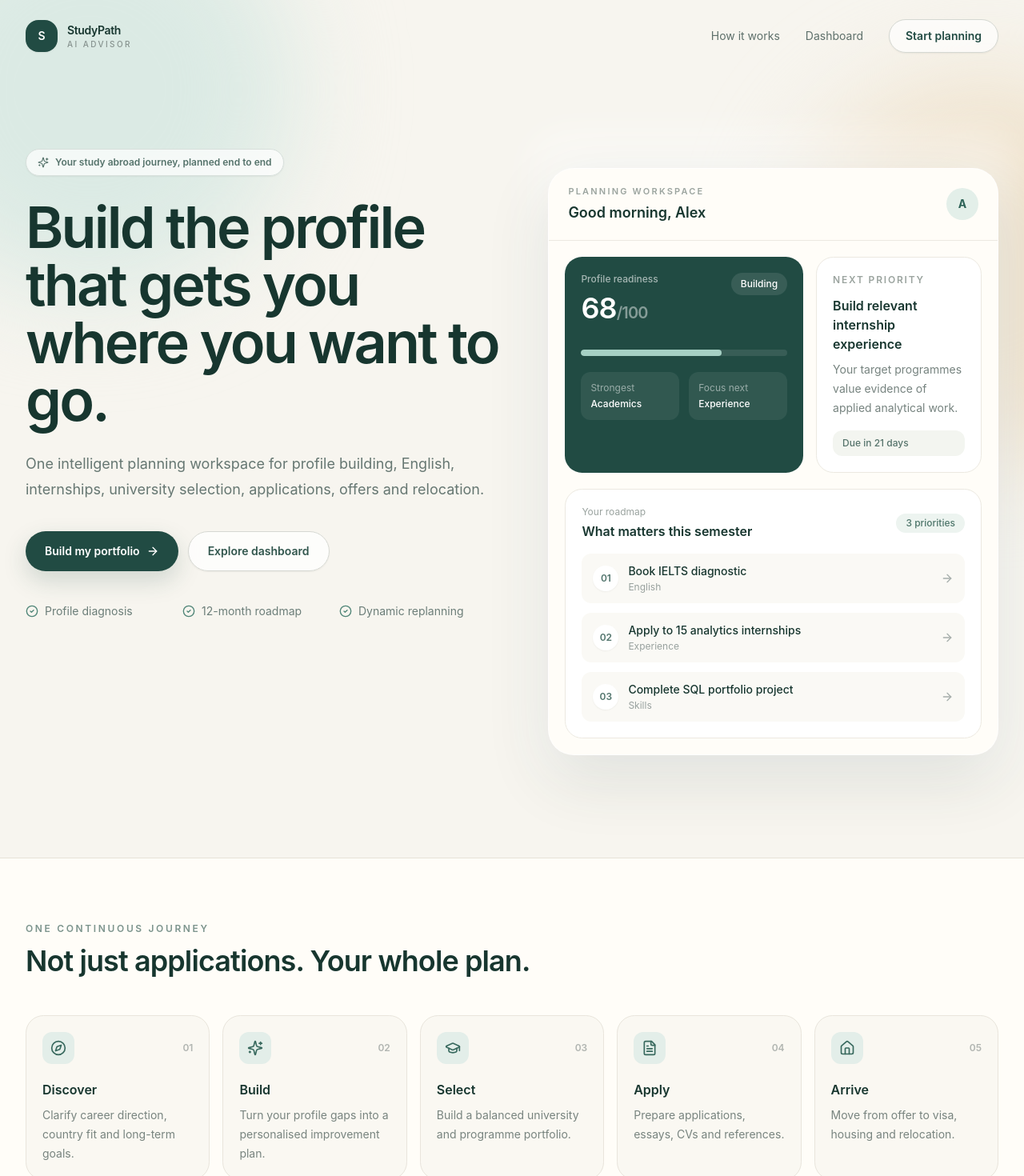
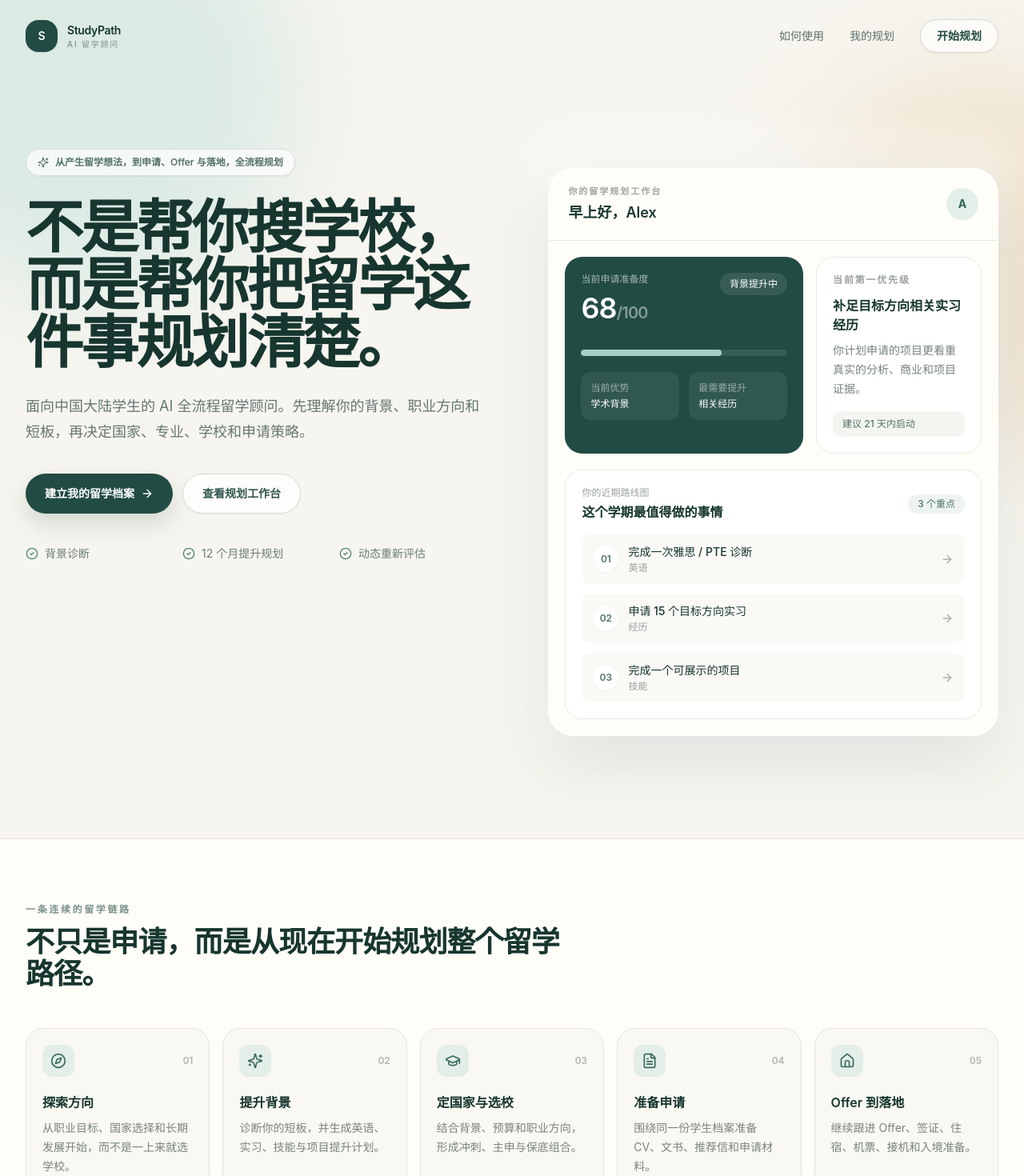
Before and after one commit to ssssomer/ai-study-abroad-platform, a Next.js app: page / in a window 1280 px wide. Shown: the top 1470 px of the page at 80% size. Built offline with nearby package versions, Linux system fonts and the light colour scheme.

Commit message:
feat: localize landing page for mainland China applicants

```diff
--- a/src/app/page.tsx
+++ b/src/app/page.tsx
@@ -1,11 +1,11 @@
 import { ArrowRight, CheckCircle2, Compass, FileText, GraduationCap, Home, Sparkles } from "lucide-react";
 
 const journey = [
-  { icon: Compass, title: "Discover", text: "Clarify career direction, country fit and long-term goals." },
-  { icon: Sparkles, title: "Build", text: "Turn your profile gaps into a personalised improvement plan." },
-  { icon: GraduationCap, title: "Select", text: "Build a balanced university and programme portfolio." },
-  { icon: FileText, title: "Apply", text: "Prepare applications, essays, CVs and references." },
-  { icon: Home, title: "Arrive", text: "Move from offer to visa, housing and relocation." },
+  { icon: Compass, title: "探索方向", text: "从职业目标、国家选择和长期发展开始，而不是一上来就选学校。" },
+  { icon: Sparkles, title: "提升背景", text: "诊断你的短板，并生成英语、实习、技能与项目提升计划。" },
+  { icon: GraduationCap, title: "定国家与选校", text: "结合背景、预算和职业方向，形成冲刺、主申与保底组合。" },
+  { icon: FileText, title: "准备申请", text: "围绕同一份学生档案准备 CV、文书、推荐信和申请材料。" },
+  { icon: Home, title: "Offer 到落地", text: "继续跟进 Offer、签证、住宿、机票、接机和入境准备。" },
 ];
 
 export default function HomePage() {
@@ -20,13 +20,13 @@ export default function HomePage() {
             <div className="flex h-10 w-10 items-center justify-center rounded-2xl bg-[#214b43] text-sm font-semibold text-white shadow-sm">S</div>
             <div>
               <div className="text-sm font-semibold tracking-tight">StudyPath</div>
-              <div className="text-[10px] font-medium uppercase tracking-[0.24em] text-[#86928e]">AI advisor</div>
+              <div className="text-[10px] font-medium uppercase tracking-[0.18em] text-[#86928e]">AI 留学顾问</div>
             </div>
           </a>
           <div className="hidden items-center gap-8 text-sm text-[#5e706b] md:flex">
-            <a href="#journey" className="hover:text-[#17362f]">How it works</a>
-            <a href="/dashboard" className="hover:text-[#17362f]">Dashboard</a>
-            <a href="/onboarding" className="rounded-full border border-[#d5d8d2] bg-white/70 px-5 py-2.5 font-semibold text-[#214b43] shadow-sm transition hover:-translate-y-0.5 hover:shadow-md">Start planning</a>
+            <a href="#journey" className="hover:text-[#17362f]">如何使用</a>
+            <a href="/dashboard" className="hover:text-[#17362f]">我的规划</a>
+            <a href="/onboarding" className="rounded-full border border-[#d5d8d2] bg-white/70 px-5 py-2.5 font-semibold text-[#214b43] shadow-sm transition hover:-translate-y-0.5 hover:shadow-md">开始规划</a>
           </div>
         </nav>
 
@@ -34,24 +34,24 @@ export default function HomePage() {
           <div className="max-w-2xl">
             <div className="inline-flex items-center gap-2 rounded-full border border-[#d7dfdb] bg-white/70 px-3.5 py-2 text-xs font-semibold text-[#55736b] shadow-sm backdrop-blur">
               <Sparkles className="h-3.5 w-3.5" />
-              Your study abroad journey, planned end to end
+              从产生留学想法，到申请、Offer 与落地，全流程规划
             </div>
-            <h1 className="mt-7 text-5xl font-semibold leading-[1.04] tracking-[-0.04em] text-[#17362f] sm:text-6xl lg:text-7xl">
-              Build the profile that gets you where you want to go.
+            <h1 className="mt-7 text-5xl font-semibold leading-[1.05] tracking-[-0.04em] text-[#17362f] sm:text-6xl lg:text-7xl">
+              不是帮你搜学校，<br />而是帮你把留学这件事规划清楚。
             </h1>
             <p className="mt-7 max-w-xl text-lg leading-8 text-[#667772]">
-              One intelligent planning workspace for profile building, English, internships, university selection, applications, offers and relocation.
+              面向中国大陆学生的 AI 全流程留学顾问。先理解你的背景、职业方向和短板，再决定国家、专业、学校和申请策略。
             </p>
             <div className="mt-9 flex flex-wrap gap-3">
               <a href="/onboarding" className="group inline-flex items-center gap-2 rounded-full bg-[#214b43] px-6 py-3.5 text-sm font-semibold text-white shadow-[0_12px_30px_rgba(33,75,67,.18)] transition hover:-translate-y-0.5 hover:bg-[#173b34]">
-                Build my portfolio <ArrowRight className="h-4 w-4 transition group-hover:translate-x-0.5" />
+                建立我的留学档案 <ArrowRight className="h-4 w-4 transition group-hover:translate-x-0.5" />
               </a>
               <a href="/dashboard" className="inline-flex items-center rounded-full border border-[#d6d8d2] bg-white/75 px-6 py-3.5 text-sm font-semibold text-[#31564d] shadow-sm backdrop-blur transition hover:bg-white">
-                Explore dashboard
+                查看规划工作台
               </a>
             </div>
             <div className="mt-10 grid max-w-xl gap-3 sm:grid-cols-3">
-              {["Profile diagnosis", "12-month roadmap", "Dynamic replanning"].map((item) => (
+              {["背景诊断", "12 个月提升规划", "动态重新评估"].map((item) => (
                 <div key={item} className="flex items-center gap-2 text-sm text-[#6c7e79]">
                   <CheckCircle2 className="h-4 w-4 text-[#4f8577]" /> {item}
                 </div>
@@ -64,8 +64,8 @@ export default function HomePage() {
             <div className="relative overflow-hidden rounded-[2rem] border border-white/70 bg-[#fffdf8] shadow-[0_30px_80px_rgba(39,66,58,.12)]">
               <div className="flex items-center justify-between border-b border-[#ece9e1] px-6 py-5">
                 <div>
-                  <p className="text-[11px] font-semibold uppercase tracking-[0.2em] text-[#9ba49f]">Planning workspace</p>
-                  <h2 className="mt-1 text-lg font-semibold">Good morning, Alex</h2>
+                  <p className="text-[11px] font-semibold uppercase tracking-[0.18em] text-[#9ba49f]">你的留学规划工作台</p>
+                  <h2 className="mt-1 text-lg font-semibold">早上好，Alex</h2>
                 </div>
                 <div className="flex h-10 w-10 items-center justify-center rounded-full bg-[#e3efe9] text-sm font-bold text-[#2d6357]">A</div>
               </div>
@@ -74,37 +74,37 @@ export default function HomePage() {
                 <div className="rounded-[1.35rem] bg-[#214b43] p-5 text-white">
                   <div className="flex items-start justify-between">
                     <div>
-                      <p className="text-xs font-medium text-white/60">Profile readiness</p>
+                      <p className="text-xs font-medium text-white/60">当前申请准备度</p>
                       <p className="mt-2 text-4xl font-semibold tracking-tight">68<span className="text-xl text-white/45">/100</span></p>
                     </div>
-                    <div className="rounded-full bg-white/10 px-3 py-1.5 text-xs font-medium">Building</div>
+                    <div className="rounded-full bg-white/10 px-3 py-1.5 text-xs font-medium">背景提升中</div>
                   </div>
                   <div className="mt-8 h-2 overflow-hidden rounded-full bg-white/10"><div className="h-full w-[68%] rounded-full bg-[#a6d0c4]" /></div>
                   <div className="mt-5 grid grid-cols-2 gap-3 text-xs">
-                    <div className="rounded-xl bg-white/[.07] p-3"><p className="text-white/50">Strongest</p><p className="mt-1 font-medium">Academics</p></div>
-                    <div className="rounded-xl bg-white/[.07] p-3"><p className="text-white/50">Focus next</p><p className="mt-1 font-medium">Experience</p></div>
+                    <div className="rounded-xl bg-white/[.07] p-3"><p className="text-white/50">当前优势</p><p className="mt-1 font-medium">学术背景</p></div>
+                    <div className="rounded-xl bg-white/[.07] p-3"><p className="text-white/50">最需要提升</p><p className="mt-1 font-medium">相关经历</p></div>
                   </div>
                 </div>
 
                 <div className="rounded-[1.35rem] border border-[#ece9e1] bg-white p-5">
-                  <p className="text-xs font-semibold uppercase tracking-[0.15em] text-[#9ba49f]">Next priority</p>
-                  <p className="mt-3 text-base font-semibold leading-6">Build relevant internship experience</p>
-                  <p className="mt-2 text-sm leading-6 text-[#76837f]">Your target programmes value evidence of applied analytical work.</p>
-                  <div className="mt-4 rounded-xl bg-[#f3f5f0] px-3 py-2 text-xs font-medium text-[#55736b]">Due in 21 days</div>
+                  <p className="text-xs font-semibold uppercase tracking-[0.15em] text-[#9ba49f]">当前第一优先级</p>
+                  <p className="mt-3 text-base font-semibold leading-6">补足目标方向相关实习经历</p>
+                  <p className="mt-2 text-sm leading-6 text-[#76837f]">你计划申请的项目更看重真实的分析、商业和项目证据。</p>
+                  <div className="mt-4 rounded-xl bg-[#f3f5f0] px-3 py-2 text-xs font-medium text-[#55736b]">建议 21 天内启动</div>
                 </div>
               </div>
 
               <div className="px-5 pb-5">
                 <div className="rounded-[1.35rem] border border-[#ece9e1] bg-white p-5">
                   <div className="flex items-center justify-between">
-                    <div><p className="text-xs text-[#9aa39f]">Your roadmap</p><p className="mt-1 font-semibold">What matters this semester</p></div>
-                    <span className="rounded-full bg-[#edf4f0] px-3 py-1 text-xs font-medium text-[#4d756a]">3 priorities</span>
+                    <div><p className="text-xs text-[#9aa39f]">你的近期路线图</p><p className="mt-1 font-semibold">这个学期最值得做的事情</p></div>
+                    <span className="rounded-full bg-[#edf4f0] px-3 py-1 text-xs font-medium text-[#4d756a]">3 个重点</span>
                   </div>
                   <div className="mt-4 space-y-3">
                     {[
-                      ["01", "Book IELTS diagnostic", "English"],
-                      ["02", "Apply to 15 analytics internships", "Experience"],
-                      ["03", "Complete SQL portfolio project", "Skills"],
+                      ["01", "完成一次雅思 / PTE 诊断", "英语"],
+                      ["02", "申请 15 个目标方向实习", "经历"],
+                      ["03", "完成一个可展示的项目", "技能"],
                     ].map(([n, title, tag]) => (
                       <div key={n} className="flex items-center gap-3 rounded-xl bg-[#faf9f5] px-3.5 py-3">
                         <div className="flex h-8 w-8 items-center justify-center rounded-full bg-white text-xs font-semibold text-[#52756d] shadow-sm">{n}</div>
@@ -123,8 +123,8 @@ export default function HomePage() {
       <section id="journey" className="border-y border-[#e6e2d8] bg-[#fffdf8]">
         <div className="mx-auto max-w-7xl px-6 py-20 lg:px-8">
           <div className="max-w-2xl">
-            <p className="text-xs font-semibold uppercase tracking-[0.22em] text-[#7c948d]">One continuous journey</p>
-            <h2 className="mt-3 text-3xl font-semibold tracking-[-0.025em] sm:text-4xl">Not just applications. Your whole plan.</h2>
+            <p className="text-xs font-semibold uppercase tracking-[0.22em] text-[#7c948d]">一条连续的留学链路</p>
+            <h2 className="mt-3 text-3xl font-semibold tracking-[-0.025em] sm:text-4xl">不只是申请，而是从现在开始规划整个留学路径。</h2>
           </div>
           <div className="mt-12 grid gap-4 md:grid-cols-5">
             {journey.map(({ icon: Icon, title, text }, index) => (
```
